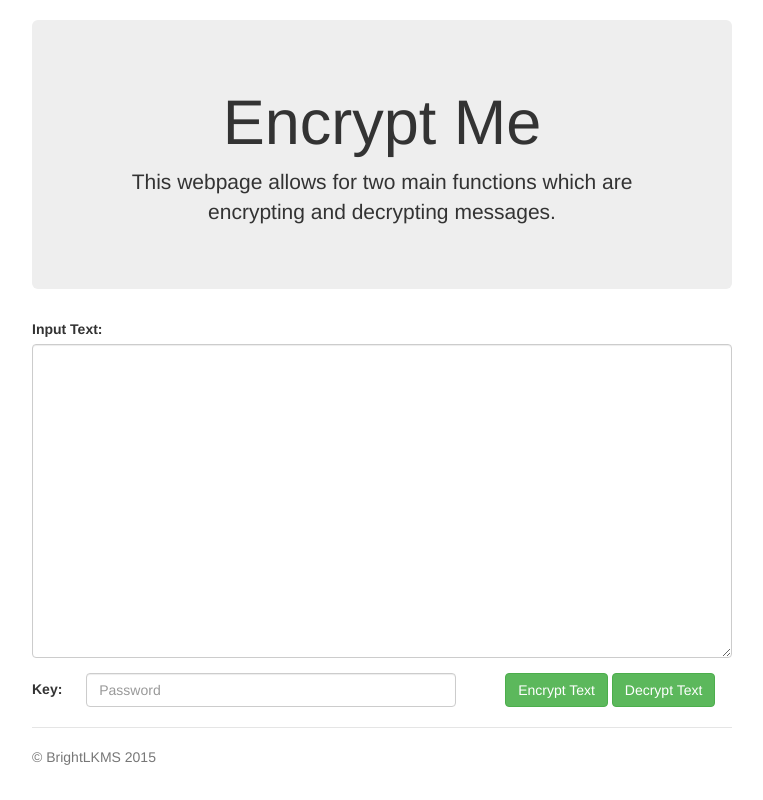
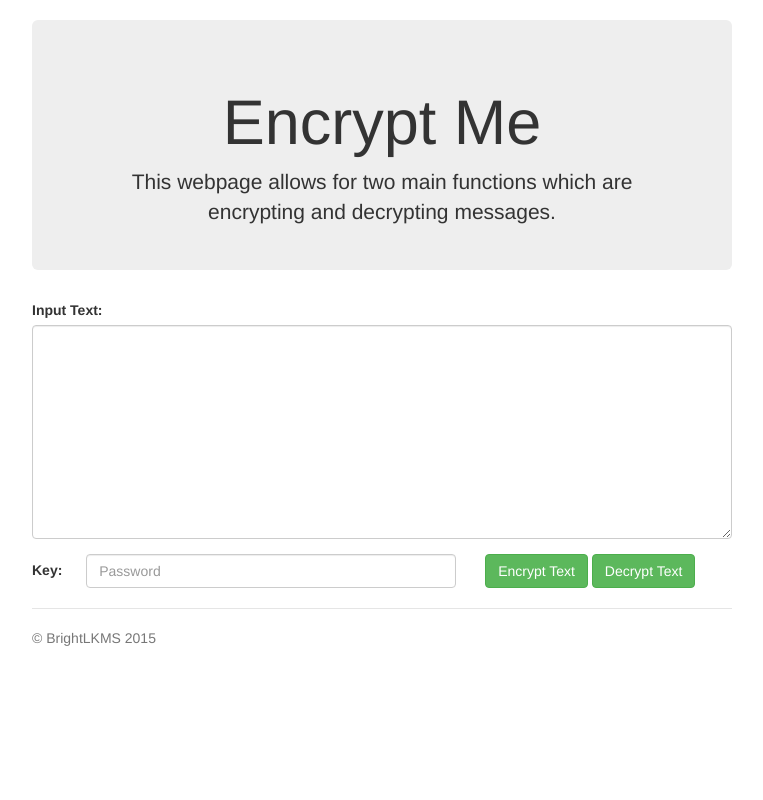
Before and after one commit to thebearjew/EncrypteMe, a plain HTML site: page index.html in a window 1280 px wide. Shown: the whole page, without its empty margins (258-1021 px from the left). Drawn offline with nearby package versions, Linux system fonts and the light colour scheme.

Commit message:
try README

```diff
--- a/css/jumbotron-narrow.css
+++ b/css/jumbotron-narrow.css
@@ -37,9 +37,10 @@ body {
 .jumbotron {
   text-align: center;
   border-bottom: 1px solid #e5e5e5;
+  max-height:250px;
 }
 .jumbotron .btn {
-  padding: 14px 24px;
+  padding: 10px 24px;
   font-size: 21px;
 }
 
@@ -66,6 +67,6 @@ body {
   }
   /* Remove the bottom border on the jumbotron for visual effect */
   .jumbotron {
-    border-bottom: 0;
+    border: 0;
   }
 }
--- a/css/style.css
+++ b/css/style.css
@@ -7,7 +7,7 @@
 }
 
 .form-control {
-  margin-right: 45px;
+  margin-right: 25px;
 }
 
 #passInput {
--- a/index.html
+++ b/index.html
@@ -19,7 +19,7 @@
       <!-- Giant Text Field-->
       <div class="form-group">
         <label for="comment">Input Text:</label>
- 	 	    <textarea class="form-control" rows="15" id="inputText"></textarea>
+ 	 	    <textarea class="form-control" rows="10" id="inputText"></textarea>
 	    </div>
 
 	    <!-- FORM CLASS -->
```
Also changed, not shown: 2 other files.
